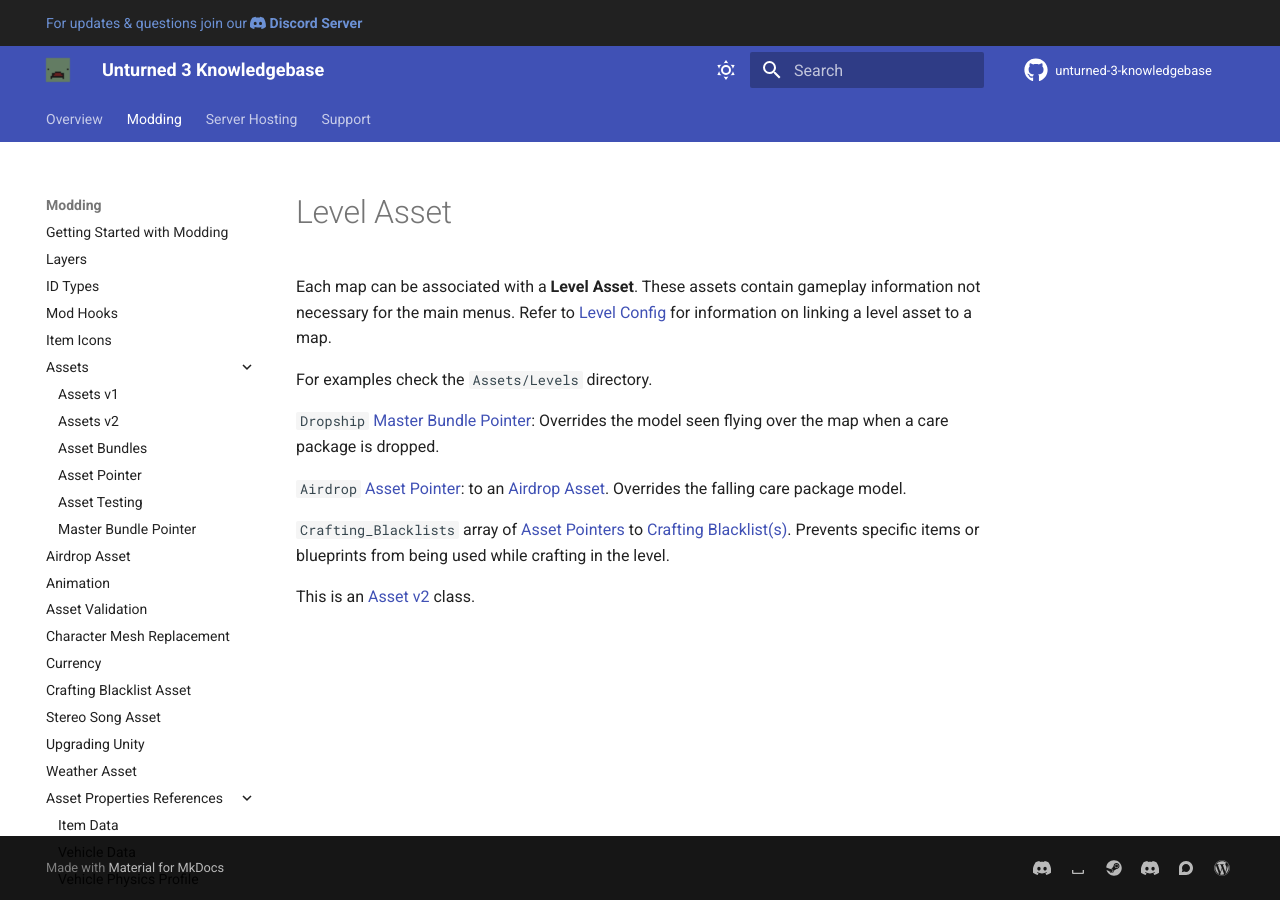
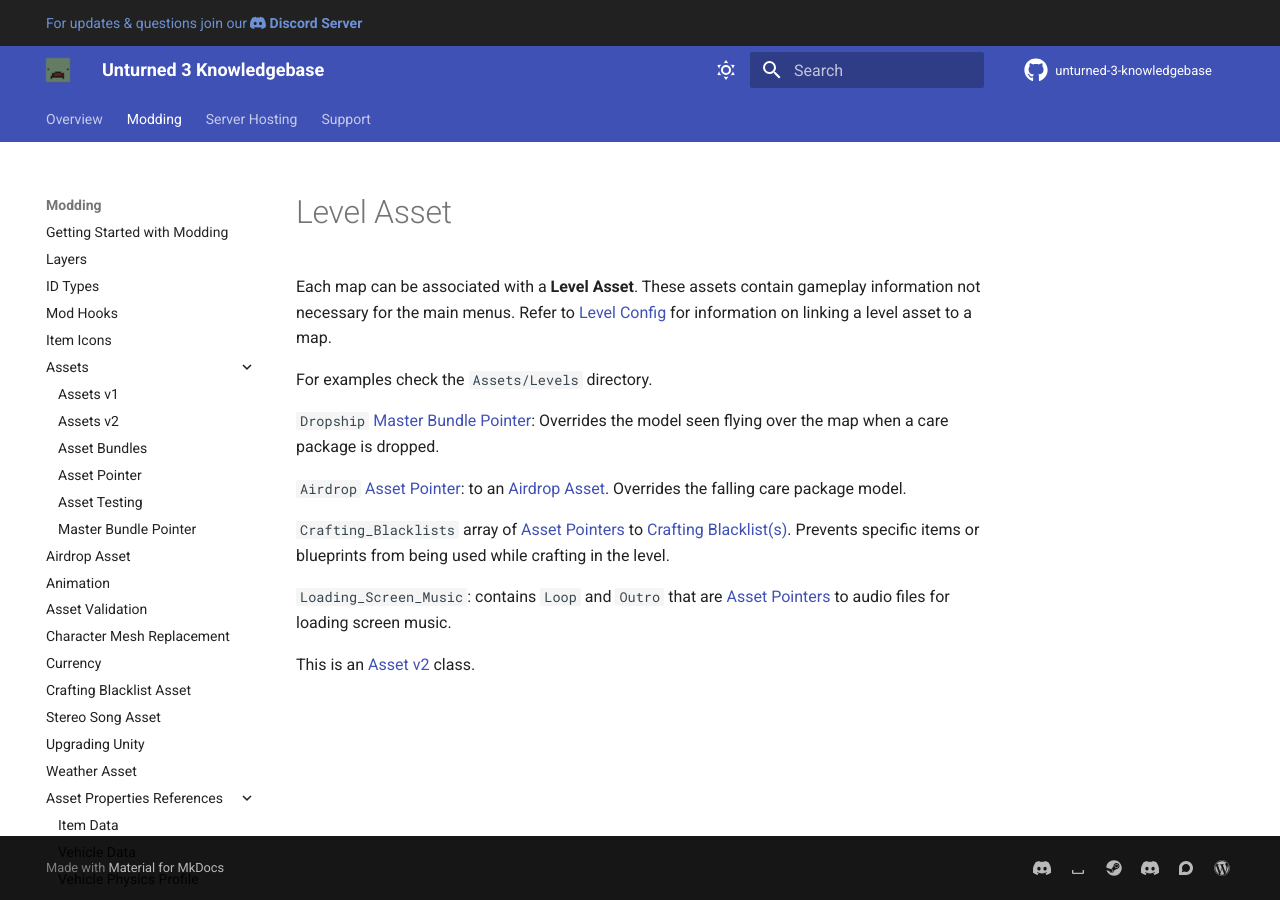
Before and after one commit to unturned-info/unturned-3-knowledgebase, an MkDocs documentation site: the page built from docs/Modding/mapmaking/LevelAsset.md, in a window 1280 px wide. Built offline with MkDocs 1.6.1 and Material for MkDocs 9.7.7, drawn with Linux system fonts in a browser that asks for light colours; comment, search, counter and statistics services are not loaded.

Commit message:
Update LevelAsset.md
Added Loading_Screen_Music, changes for weather types will be added later. Might want to rewrite the sentence better at some point, but it is enough for now.

Signed-off-by: Jdance-Media <67397422+Jdance-Media@users.noreply.github.com>

```diff
--- a/docs/Modding/mapmaking/LevelAsset.md
+++ b/docs/Modding/mapmaking/LevelAsset.md
@@ -10,4 +10,6 @@
 
 `Crafting_Blacklists` array of [Asset Pointers](../AssetPtr.md) to [Crafting Blacklist(s)](../../Server-Hosting/Extending-Servers/CraftingBlacklistAsset.md). Prevents specific items or blueprints from being used while crafting in the level.
 
+`Loading_Screen_Music`: contains `Loop` and `Outro` that are [Asset Pointers](../AssetPtr.md) to audio files for loading screen music.
+
 This is an [Asset v2](../AssetTypes/AssetsV2.md) class.
```
